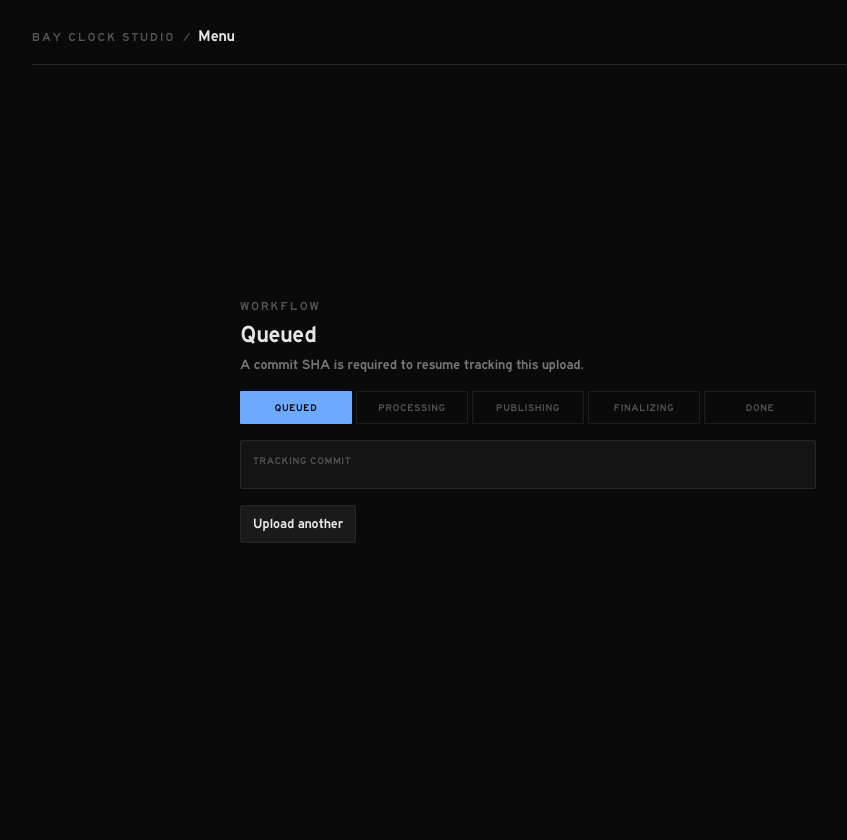
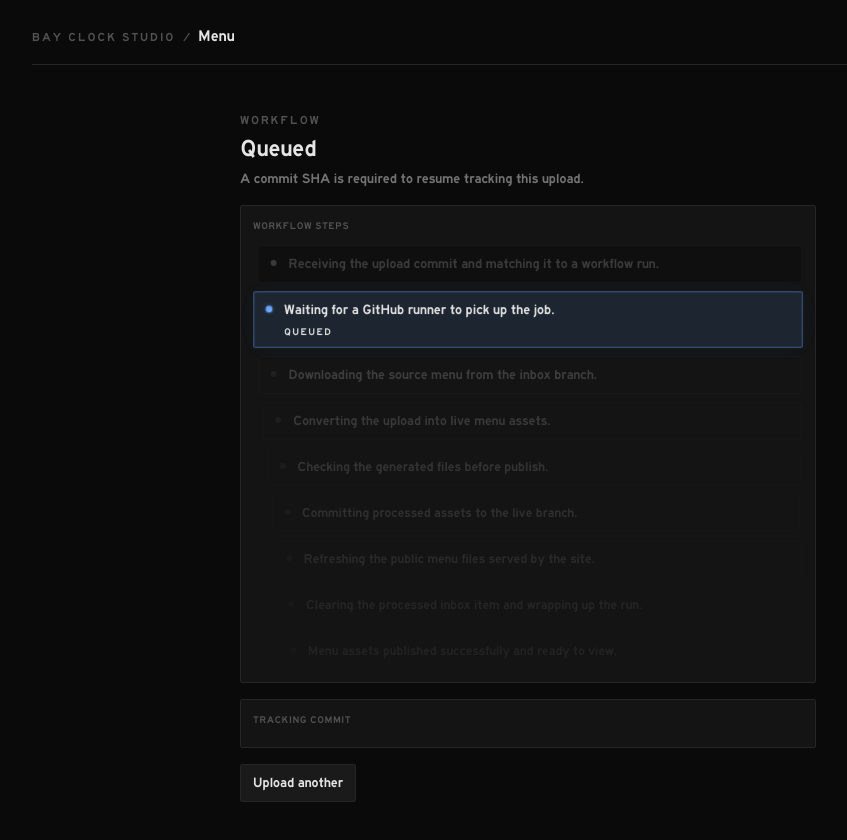
Before and after one commit to notkainoa/bay-clock-menu-admin, a Nuxt app: page /status in a window 1280 px wide. Shown: the top 840 px of the page, without its empty margins (112-959 px from the left). Before the commit the page ends 800 px from the top, so only its background shows below. Built offline with nearby package versions, Linux system fonts and the light colour scheme; no server answers.

Commit message:
Extract animated workflow step loop into StatusCard
- Replace static stage pills with a dedicated `WorkflowStepLoop` component
- Add rotating, stage-aware workflow copy with active/done/failed visual states
- Remove obsolete pdfjs type-ignore comment and include lockfile metadata updates

```diff
--- a/app/components/StatusCard.vue
+++ b/app/components/StatusCard.vue
@@ -7,19 +7,6 @@ const props = defineProps<{
   commit: string
   runUrl?: string | null
 }>()
-
-const stages = ['Queued', 'Processing', 'Publishing', 'Finalizing', 'Done'] as const
-
-function stageState(stage: string) {
-  if (props.stage === 'Failed') return 'idle'
-
-  const activeIndex = stages.indexOf(props.stage as typeof stages[number])
-  const stageIndex = stages.indexOf(stage as typeof stages[number])
-
-  if (stageIndex < activeIndex) return 'done'
-  if (stageIndex === activeIndex) return 'active'
-  return 'idle'
-}
 </script>
 
 <template>
@@ -31,21 +18,7 @@ function stageState(stage: string) {
         <p class="mt-1 text-sm text-text-secondary">{{ props.detail }}</p>
       </div>
 
-      <!-- Stage progress -->
-      <div class="flex gap-1">
-        <div
-          v-for="item in stages"
-          :key="item"
-          :class="[
-            'flex-1 rounded-[1px] border px-2 py-2 text-center text-[10px] uppercase tracking-wider',
-            stageState(item) === 'active' ? 'border-accent/40 bg-accent text-[#0a0a0a]' :
-            stageState(item) === 'done' ? 'border-border bg-surface-raised text-text-primary' :
-            'border-border-subtle text-text-muted',
-          ]"
-        >
-          {{ item }}
-        </div>
-      </div>
+      <WorkflowStepLoop :stage="props.stage" />
 
       <!-- Failed banner -->
       <div
--- /dev/null
+++ b/app/components/WorkflowStepLoop.vue
@@ -0,0 +1,235 @@
+<script setup lang="ts">
+import type { StatusStage } from '../types/menu-admin'
+
+type DisplayStage = Exclude<StatusStage, 'Failed'>
+
+const props = defineProps<{
+  stage: StatusStage
+}>()
+
+const WORKFLOW_STEPS = [
+  {
+    stage: 'Queued',
+    label: 'Receiving the upload commit and matching it to a workflow run.',
+  },
+  {
+    stage: 'Queued',
+    label: 'Waiting for a GitHub runner to pick up the job.',
+  },
+  {
+    stage: 'Processing',
+    label: 'Downloading the source menu from the inbox branch.',
+  },
+  {
+    stage: 'Processing',
+    label: 'Converting the upload into live menu assets.',
+  },
+  {
+    stage: 'Processing',
+    label: 'Checking the generated files before publish.',
+  },
+  {
+    stage: 'Publishing',
+    label: 'Committing processed assets to the live branch.',
+  },
+  {
+    stage: 'Publishing',
+    label: 'Refreshing the public menu files served by the site.',
+  },
+  {
+    stage: 'Finalizing',
+    label: 'Clearing the processed inbox item and wrapping up the run.',
+  },
+  {
+    stage: 'Done',
+    label: 'Menu assets published successfully and ready to view.',
+  },
+] as const
+
+const STEP_INDICES_BY_STAGE = WORKFLOW_STEPS.reduce((accumulator, step, index) => {
+  accumulator[step.stage].push(index)
+  return accumulator
+}, {
+  Queued: [] as number[],
+  Processing: [] as number[],
+  Publishing: [] as number[],
+  Finalizing: [] as number[],
+  Done: [] as number[],
+})
+
+function firstIndexFor(stage: DisplayStage) {
+  return STEP_INDICES_BY_STAGE[stage][0] ?? 0
+}
+
+function lastIndexFor(stage: DisplayStage) {
+  const indices = STEP_INDICES_BY_STAGE[stage]
+  return indices[indices.length - 1] ?? 0
+}
+
+const lastStableStage = ref<DisplayStage>(props.stage === 'Failed' ? 'Queued' : props.stage)
+const activeStepIndex = ref(props.stage === 'Done' ? lastIndexFor('Done') : firstIndexFor(lastStableStage.value))
+
+let timer: ReturnType<typeof setInterval> | null = null
+
+function stopLoop() {
+  if (!timer) return
+  clearInterval(timer)
+  timer = null
+}
+
+function startLoop() {
+  stopLoop()
+
+  if (props.stage === 'Failed' || props.stage === 'Done') {
+    return
+  }
+
+  timer = setInterval(() => {
+    const indices = STEP_INDICES_BY_STAGE[lastStableStage.value]
+
+    if (indices.length <= 1) {
+      return
+    }
+
+    const currentPosition = Math.max(0, indices.indexOf(activeStepIndex.value))
+    activeStepIndex.value = indices[(currentPosition + 1) % indices.length] ?? indices[0] ?? activeStepIndex.value
+  }, 1600)
+}
+
+watch(() => props.stage, (stage) => {
+  if (stage === 'Failed') {
+    stopLoop()
+    return
+  }
+
+  lastStableStage.value = stage
+
+  if (stage === 'Done') {
+    activeStepIndex.value = lastIndexFor('Done')
+    stopLoop()
+    return
+  }
+
+  const stageIndices = STEP_INDICES_BY_STAGE[stage]
+  if (!stageIndices.includes(activeStepIndex.value)) {
+    activeStepIndex.value = firstIndexFor(stage)
+  }
+
+  startLoop()
+})
+
+onMounted(() => {
+  startLoop()
+})
+
+onBeforeUnmount(() => {
+  stopLoop()
+})
+
+const activeStage = computed<DisplayStage>(() => props.stage === 'Failed' ? lastStableStage.value : props.stage)
+
+function lineStyle(index: number) {
+  const delta = index - activeStepIndex.value
+  const distance = Math.abs(delta)
+  const opacity = delta < 0
+    ? Math.max(0.16, 0.5 - (distance * 0.09))
+    : delta > 0
+      ? Math.max(0.24, 0.76 - (distance * 0.08))
+      : 1
+  const translateX = delta < 0
+    ? Math.min(10, distance * 2)
+    : Math.min(14, distance * 2)
+  const scale = delta === 0 ? 1 : Math.max(0.96, 1 - (distance * 0.01))
+
+  return {
+    opacity,
+    transform: `translateX(${translateX}px) scale(${scale})`,
+  }
+}
+</script>
+
+<template>
+  <div class="rounded-sm border border-border bg-surface p-3">
+    <p class="text-[10px] uppercase tracking-wider text-text-muted">Workflow steps</p>
+
+    <div class="mt-3 space-y-2">
+      <div
+        v-for="(step, index) in WORKFLOW_STEPS"
+        :key="`${step.stage}-${index}`"
+        :class="[
+          'workflow-step flex items-start gap-3 rounded-sm border px-3 py-2',
+          index === activeStepIndex && props.stage !== 'Done' && props.stage !== 'Failed'
+            ? 'workflow-step--active border-accent/30 bg-accent-muted text-text-primary'
+            : index <= activeStepIndex
+              ? 'border-border-subtle bg-surface-inset text-text-secondary'
+              : 'border-border-subtle bg-transparent text-text-muted',
+          props.stage === 'Done' && index === activeStepIndex ? 'border-success/30 bg-success-muted text-text-primary' : '',
+          props.stage === 'Failed' && index === activeStepIndex ? 'border-danger/30 bg-danger-muted text-text-primary' : '',
+        ]"
+        :style="lineStyle(index)"
+      >
+        <span
+          :class="[
+            'mt-1.5 h-1.5 w-1.5 shrink-0 rounded-full transition-colors duration-300',
+            index < activeStepIndex || props.stage === 'Done'
+              ? 'bg-text-secondary'
+              : index === activeStepIndex && props.stage === 'Failed'
+                ? 'bg-danger'
+                : index === activeStepIndex
+                  ? 'workflow-step__dot workflow-step__dot--active bg-accent'
+                  : 'bg-border',
+          ]"
+        />
+
+        <div class="min-w-0">
+          <p class="text-sm leading-5">
+            {{ step.label }}
+          </p>
+          <p
+            v-if="step.stage === activeStage && index === activeStepIndex"
+            class="mt-1 text-[10px] uppercase tracking-[0.14em]"
+          >
+            {{ step.stage }}
+          </p>
+        </div>
+      </div>
+    </div>
+  </div>
+</template>
+
+<style scoped>
+.workflow-step {
+  transition:
+    opacity 320ms ease,
+    transform 320ms ease,
+    border-color 320ms ease,
+    background-color 320ms ease,
+    color 320ms ease,
+    box-shadow 320ms ease;
+}
+
+.workflow-step--active {
+  box-shadow: inset 0 0 0 1px rgb(108 169 255 / 0.12), 0 0 24px rgb(108 169 255 / 0.06);
+}
+
+.workflow-step__dot {
+  box-shadow: 0 0 0 0 rgb(108 169 255 / 0.4);
+}
+
+.workflow-step__dot--active {
+  animation: workflow-dot-pulse 1.5s ease-in-out infinite;
+}
+
+@keyframes workflow-dot-pulse {
+  0%,
+  100% {
+    transform: scale(1);
+    box-shadow: 0 0 0 0 rgb(108 169 255 / 0.14);
+  }
+
+  50% {
+    transform: scale(1.4);
+    box-shadow: 0 0 0 6px rgb(108 169 255 / 0);
+  }
+}
+</style>
--- a/app/plugins/pdfjs.client.ts
+++ b/app/plugins/pdfjs.client.ts
@@ -1,4 +1,3 @@
-// @ts-expect-error pdfjs-dist does not ship declarations for this build path
 // Use legacy build for the Map/WeakMap polyfills (getOrInsertComputed) pdf.js expects.
 import * as pdfjs from 'pdfjs-dist/legacy/build/pdf.mjs'
 import workerUrl from 'pdfjs-dist/legacy/build/pdf.worker.min.mjs?url'
```
Also changed, not shown: 1 other file (tests, documents, lock files or other folders).
